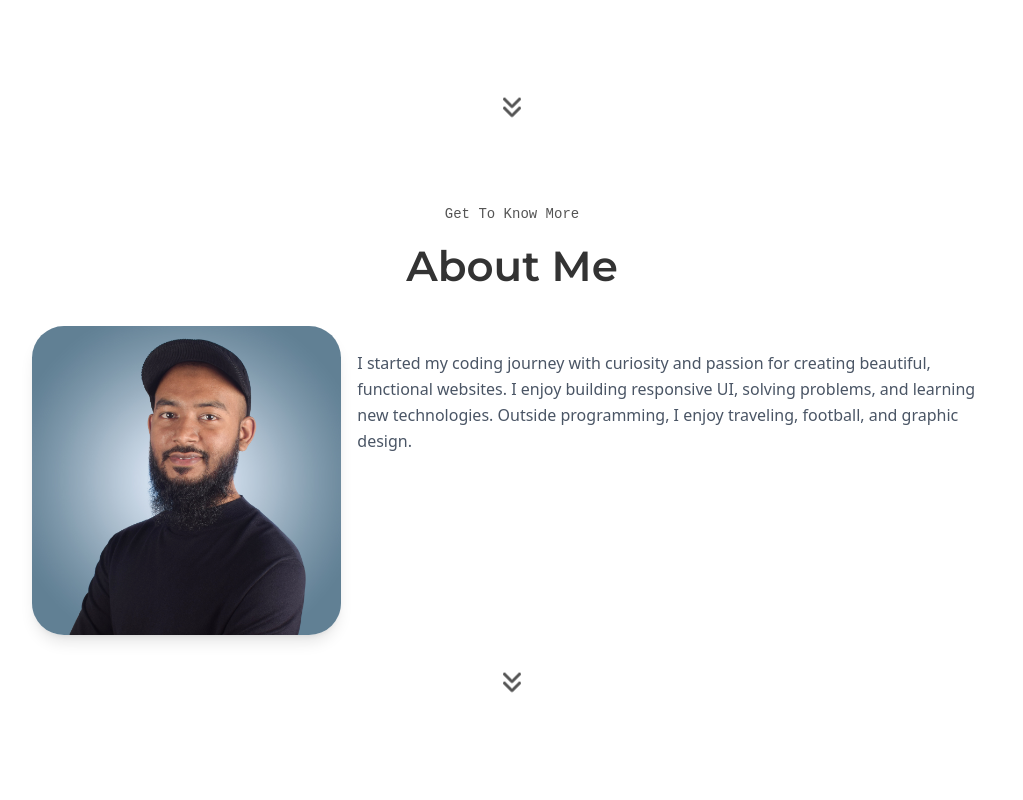
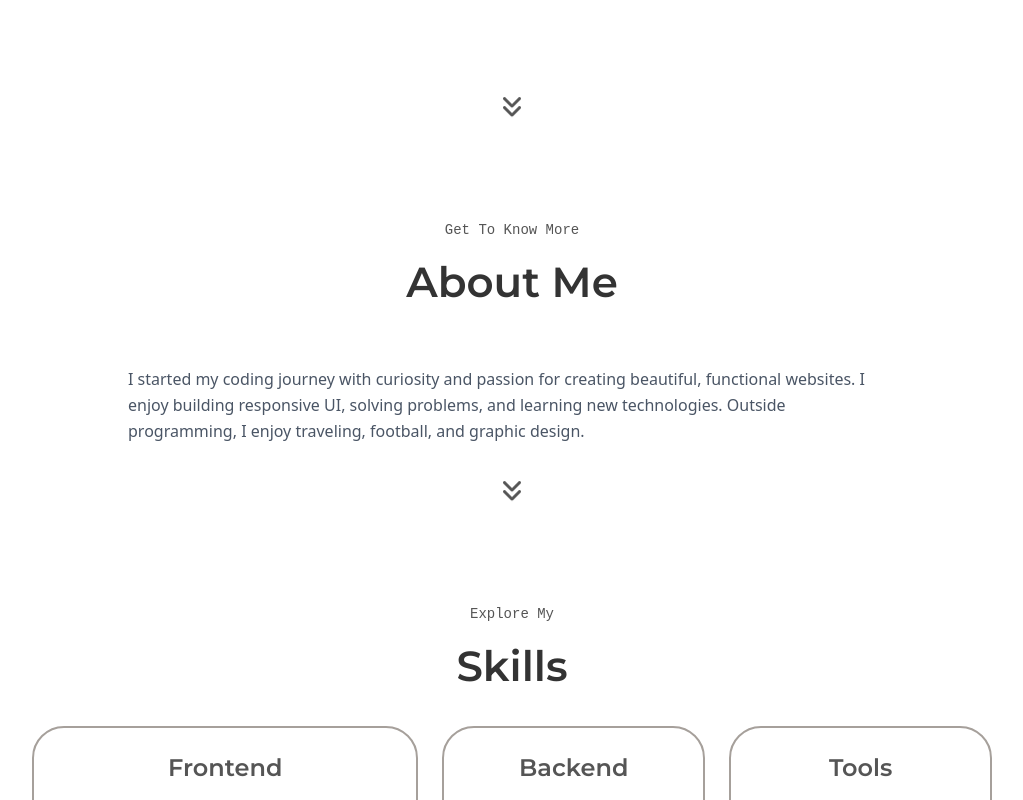
Before and after one commit to emonsimply/Portfolio, a React (Vite) app: page / in a window 1280 px wide. Shown: the part 660-1460 px from the top of the page, without its empty margins (128-1151 px from the left). Built offline with nearby package versions, Linux system fonts and the light colour scheme.

Commit message:
container update

```diff
--- a/src/components/shared/Container.jsx
+++ b/src/components/shared/Container.jsx
@@ -1,6 +1,6 @@
 const Container = ({ children, className = "" }) => {
   return (
-    <div className={`max-w-5xl mx-auto px-4 sm:px-6 lg:px-8 ${className}`}>
+    <div className={`max-w-5xl mx-auto my-24 px-4 sm:px-6 lg:px-8 ${className}`}>
       {children}
     </div>
   );
--- a/src/pages/Home/About.jsx
+++ b/src/pages/Home/About.jsx
@@ -6,13 +6,13 @@ import aboutImage from "../../assets/01.jpg";
 const About = () => {
   return (
     <section id="about">
-      <Container className="mb-16 py-20">
+      <Container>
         <Title subtitle="Get To Know More" title="About Me" />
 
         <div className="flex">
-          <div>
+          {/* <div>
             <img src={aboutImage} alt="About Me" className="w-96 h-auto rounded-4xl shadow-lg" />
-          </div>
+          </div> */}
           <div className="max-w-6xl mx-auto px-4">
             <p className="mt-6 text-gray-600 leading-relaxed  max-w-3xl mx-auto">
               I started my coding journey with curiosity and passion for
--- a/src/pages/Home/Contact.jsx
+++ b/src/pages/Home/Contact.jsx
@@ -7,7 +7,7 @@ import { MdHome, MdLocalPhone } from "react-icons/md";
 const Contact = () => {
   return (
     <section id="contact">
-      <Container className="my-24">
+      <Container>
         <div className="text-center">
           <Title subtitle="Get In Touch" title=" Contact me" />
         </div>
--- a/src/pages/Home/Experience.jsx
+++ b/src/pages/Home/Experience.jsx
@@ -1,6 +1,7 @@
 const Experience = () => {
   return (
     <section id="experience" className="py-20 bg-gray-50">
+
       <div className="max-w-5xl mx-auto px-4">
         <h2 className="text-3xl font-bold text-center text-gray-900">
           Experience
--- a/src/pages/Home/Hero.jsx
+++ b/src/pages/Home/Hero.jsx
@@ -9,7 +9,7 @@ const Hero = () => {
     <div>
       <section
         id="home"
-        className="flex flex-col md:flex-row items-center justify-center min-h-[calc(100vh-80px)] p-6 gap-10 mt-8 md:mt-0"
+        className="max-w-5xl mx-auto flex flex-col md:flex-row items-center justify-center min-h-[calc(100vh-80px)] p-6 gap-10 mt-8 md:mt-0"
       >
         {/* Profile Image */}
         <div className="md:mt-20">
--- a/src/pages/Home/Projects.jsx
+++ b/src/pages/Home/Projects.jsx
@@ -9,7 +9,7 @@ import ScrollDown from "../../components/shared/ScrollDown";
 const Projects = () => {
   return (
     <section id="projects">
-      <Container className=" my-16">
+      <Container>
         <div className="text-center mb-6">
           <Title subtitle="Browse My Recent" title="Projects" />
         </div>
--- a/src/pages/Home/Skills.jsx
+++ b/src/pages/Home/Skills.jsx
@@ -56,14 +56,14 @@ const Skills = () => {
 
   return (
     <section id="skills">
-      <Container className="">
+      <Container>
         <div className="text-center">
           <Title subtitle="Explore My" title="Skills" />
         </div>
 
         <div className="flex flex-col md:flex-row justify-between gap-6">
           <ContentContainer className="px-12 py-6">
-            <h1 className="font-bold text-center border-b-2 pb-2 border-accent text-secondary mb-5 font-two text-2xl">
+            <h1 className="font-bold text-center text-secondary mb-5 font-two text-2xl">
               Frontend
             </h1>
 
@@ -88,7 +88,7 @@ const Skills = () => {
 
           {/* Backend */}
           <ContentContainer className="px-12 py-6">
-            <h1 className="font-bold text-center border-b-2 pb-2 border-orange-700 text-secondary mb-5 font-two text-2xl">
+            <h1 className="font-bold text-center text-secondary mb-5 font-two text-2xl">
               Backend
             </h1>
 
@@ -113,7 +113,7 @@ const Skills = () => {
 
           {/* Tools */}
           <ContentContainer className="px-12 py-6">
-            <h1 className="font-bold text-center border-b-2 pb-2 border-orange-700 text-secondary mb-6 font-two text-2xl">
+            <h1 className="font-bold text-center  text-secondary mb-6 font-two text-2xl">
               Tools
             </h1>
 
```
